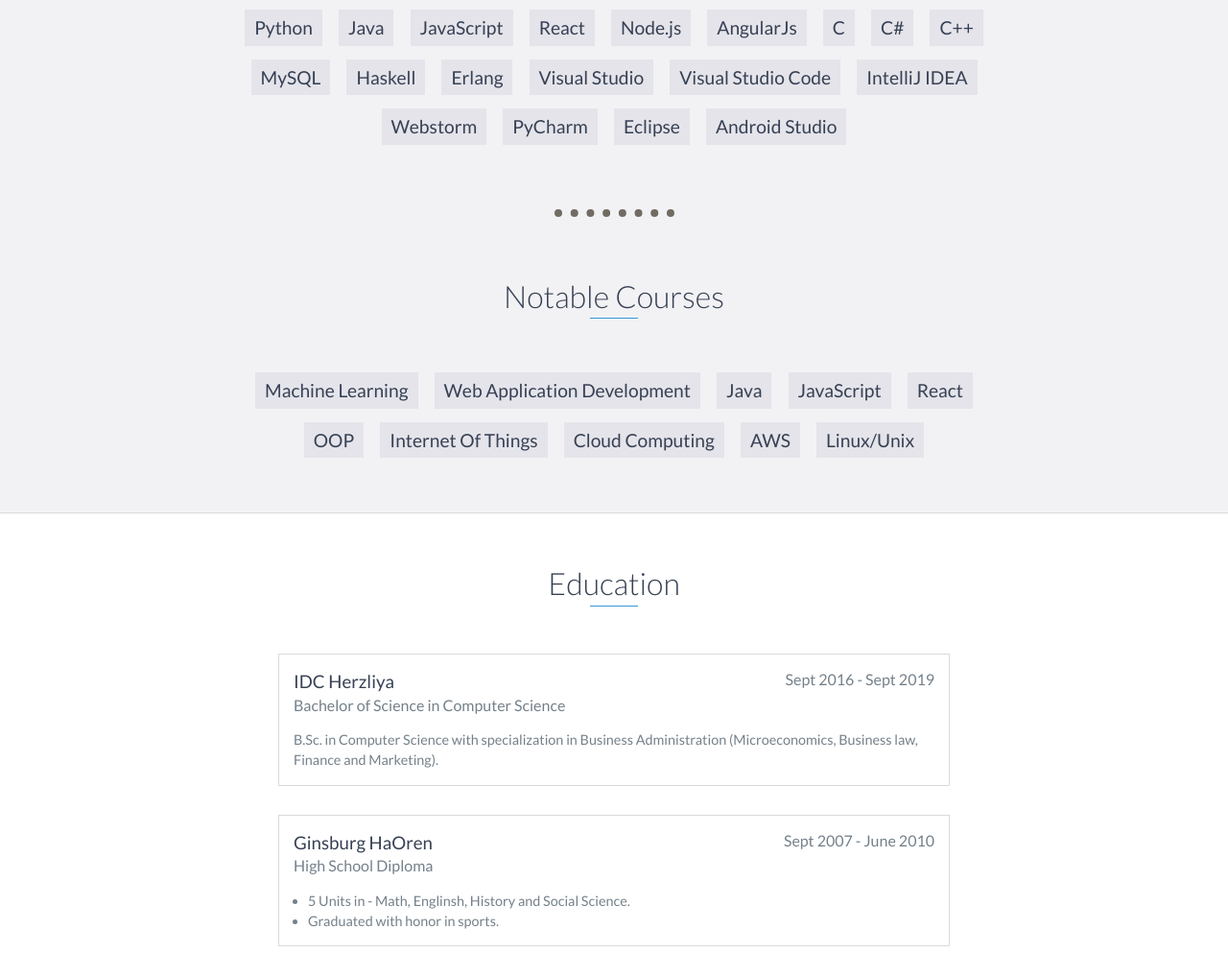
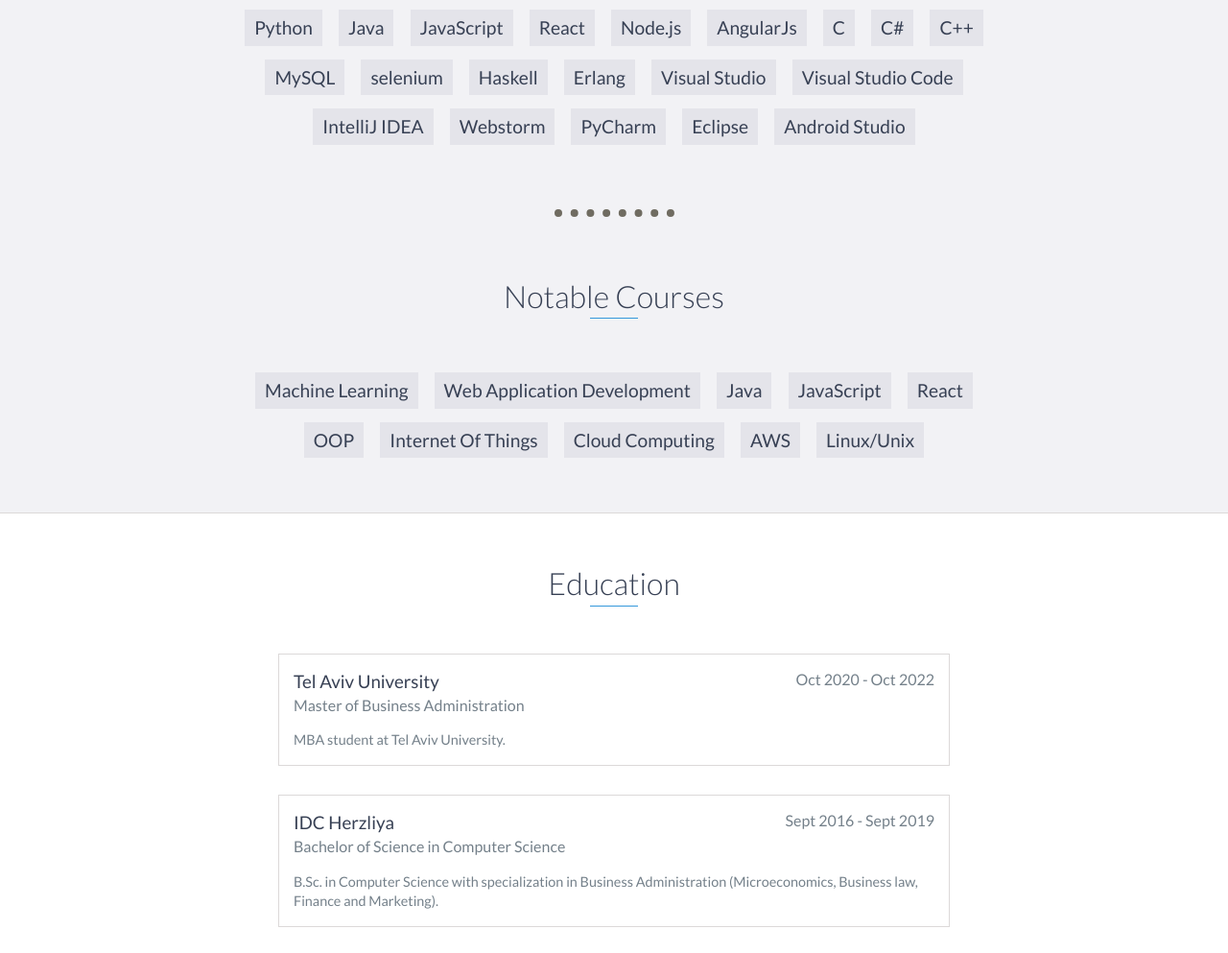
Before and after one commit to noamkanonich/My-Portfolio, a website: page index.html in a window 1280 px wide. Shown: the part 1456-2449 px from the top of the page at 96% size. Drawn offline with nearby package versions, Linux system fonts and the light colour scheme.

Commit message:
third commit

```diff
--- a/index.html
+++ b/index.html
@@ -97,6 +97,7 @@
             <li>C#</li>
             <li>C++</li>
             <li>MySQL</li>
+			<li>selenium</li>
             <li>Haskell</li>
             <li>Erlang</li>
             <li>Visual Studio</li>
@@ -131,6 +132,16 @@
 
     <div id="education">
         <h2 class="heading">Education</h2>
+
+		<div class="education-block">
+            <h3>Tel Aviv University</h3>
+            <span class="education-date">Oct 2020 - Oct 2022</span>
+            <h4>Master of Business Administration</h4>
+            <p>
+                MBA student at Tel Aviv University.
+            </p>
+        </div>
+        <!-- End .education-block -->
 
         <div class="education-block">
             <h3>IDC Herzliya</h3>
```
